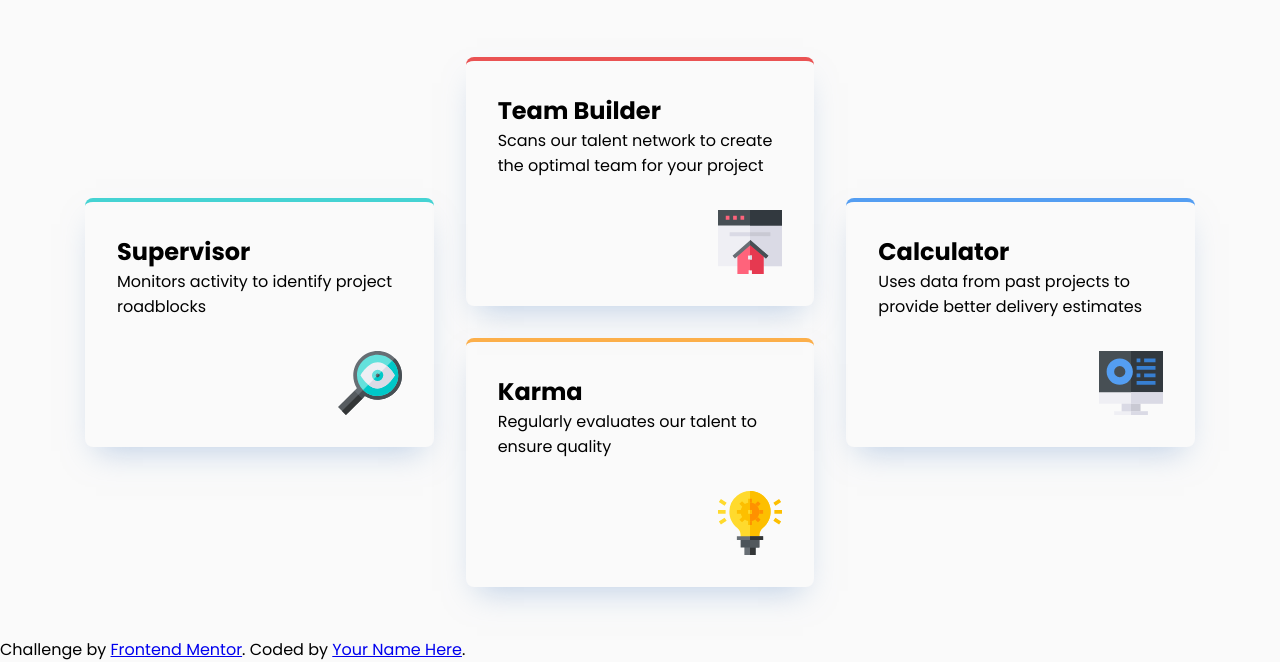
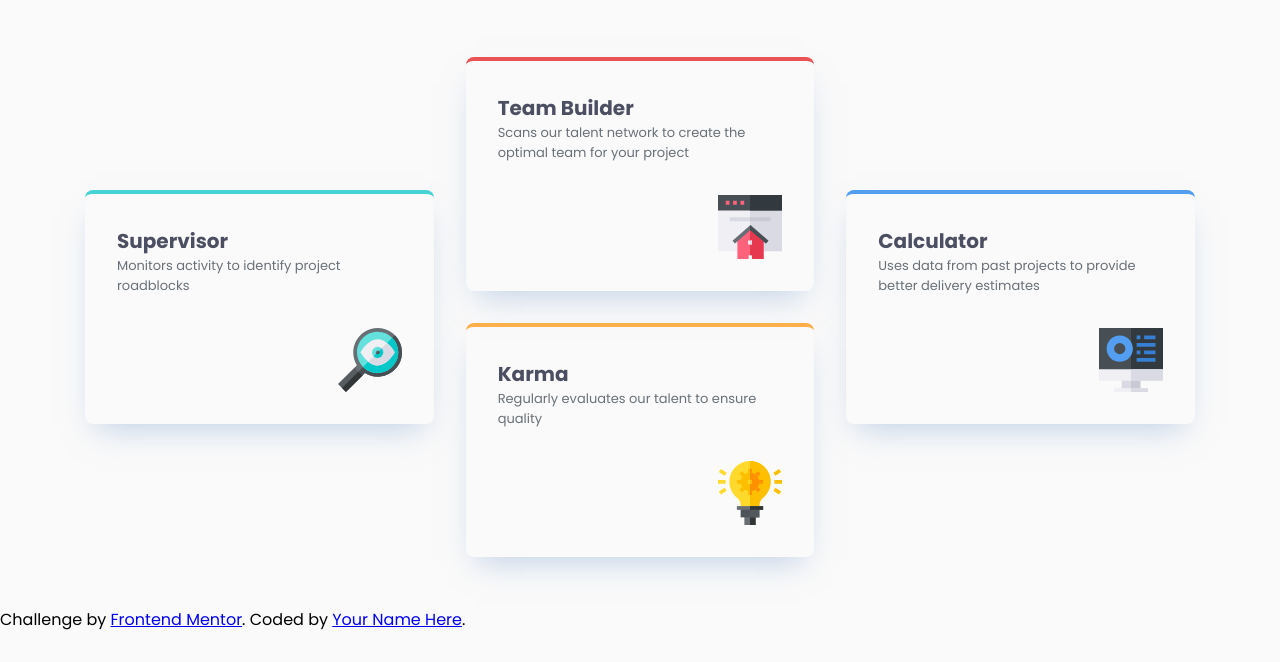
Before and after one commit to Vitvitskyi-Pavlo/four-card-feature, a plain HTML site: page index.html in a window 1280 px wide. Shown: the part 178-840 px from the top of the page. After the commit the page ends 810 px from the top, so only its background shows below. Drawn offline with Linux system fonts and the light colour scheme.

Commit message:
fixing bugs

```diff
--- a/styles.css
+++ b/styles.css
@@ -62,6 +62,16 @@ header {
   gap: 2rem;
 }
 
+.cards h2 {
+  font-size: 1.25rem;
+  color: var(--grey500);
+}
+
+.cards p {
+  font-size: 13px;
+  color: var(--grey400);
+}
+
 .card {
   padding: 2rem;
   display: flex;
```
